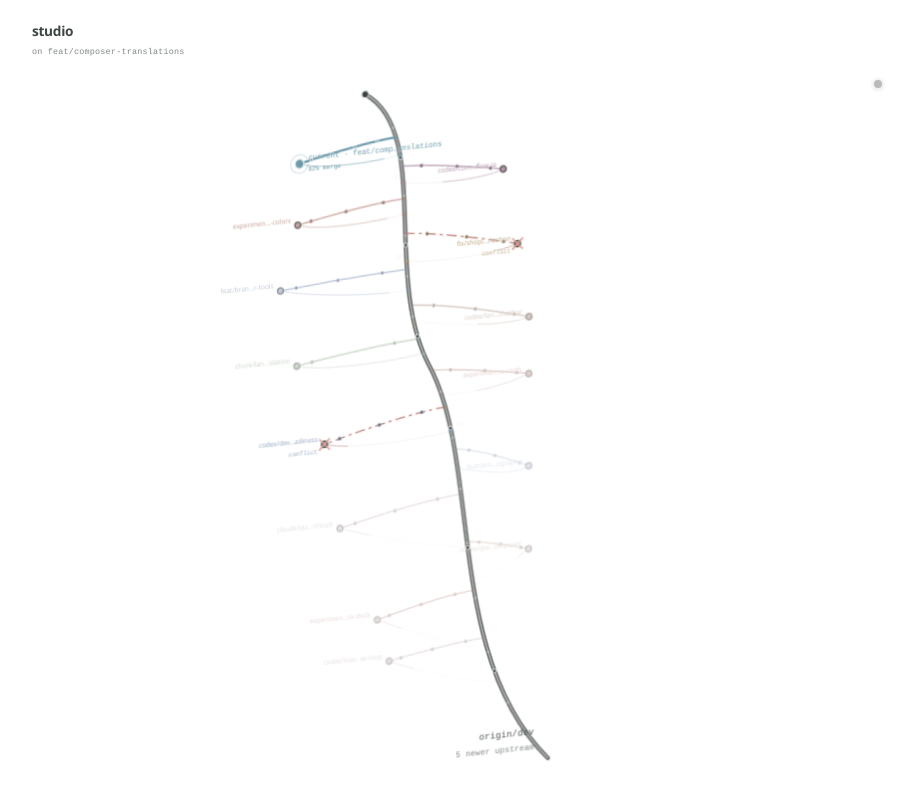
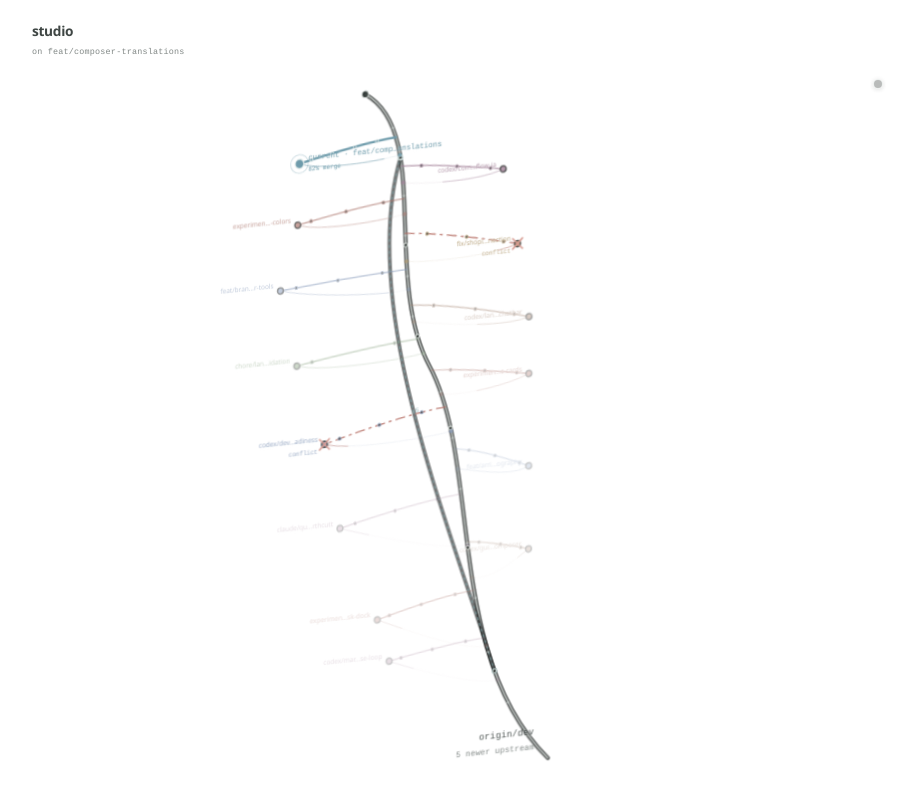
Before and after one commit to theShyamsindhia/branch-organism, a React (Vite) app: page / in a window 1280 px wide. Shown: the whole page, without its empty margins (366-1280 px from the left). Built offline with nearby package versions, Linux system fonts and the light colour scheme.

Commit message:
Add tray toggle and upstream ghost

```diff
--- a/package.json
+++ b/package.json
@@ -1,7 +1,7 @@
 {
   "name": "branch-organism",
   "private": true,
-  "version": "0.13.0",
+  "version": "0.14.1",
   "description": "A minimal living Git branch overlay.",
   "main": "electron/main.cjs",
   "scripts": {
--- a/src/App.jsx
+++ b/src/App.jsx
@@ -179,6 +179,9 @@ function TreeBranch({ branch, currentTick, index, total }) {
   const labelAnchor = branch.isCurrent && direction < 0 ? 'start' : 'end'
   const cardX = tipX < 250 ? clamp(tipX + 12, 12, 306) : clamp(tipX - 206, 12, 306)
   const cardY = clamp(tipY - 64, 12, 616)
+  const currentLabel = branch.sha
+    ? `current · ${trimName(branch.name, 16)} · ${branch.sha}`
+    : `current · ${trimName(branch.name, 20)}`
 
   return (
     <g
@@ -207,15 +210,10 @@ function TreeBranch({ branch, currentTick, index, total }) {
         <path className="conflict-mark" d={`M ${tipX - 5} ${tipY - 5} l 10 10 M ${tipX + 5} ${tipY - 5} l -10 10`} />
       )}
       <text className={branch.isCurrent ? 'current-label' : 'branch-label__name'} x={labelX} y={tipY - 3} textAnchor={labelAnchor}>
-        {branch.isCurrent ? `current · ${trimName(branch.name, 20)}` : trimName(branch.name, 17)}
+        {branch.isCurrent ? currentLabel : trimName(branch.name, 17)}
       </text>
       {statusLabel && (
         <text className="branch-label__progress" x={labelX} y={tipY + 8} textAnchor={labelAnchor}>{statusLabel}</text>
-      )}
-      {branch.behind > 0 && (
-        <text className="ghost-diff" x={checkpoint.x - direction * 5} y={checkpoint.y - 4} textAnchor={direction < 0 ? 'start' : 'end'}>
-          +{branch.behind}
-        </text>
       )}
       <foreignObject className="branch-hover-card" x={cardX} y={cardY} width="202" height="132">
         <div className="branch-hover-card__surface" xmlns="http://www.w3.org/1999/xhtml">
@@ -252,6 +250,28 @@ function GitTree({ state, currentTick }) {
   const fallbackCurrentIndex = clamp(baseIncoming, 0, Math.max(baseCommits.length - 1, 0))
   const currentBaseIndex = exactCurrentIndex >= 0 ? exactCurrentIndex : fallbackCurrentIndex
   const currentBasePoint = basePointAt(currentBaseIndex)
+  const remoteBasePoint = basePointAt(0)
+  const upstreamSide = currentBasePoint.x > 390 ? -1 : 1
+  const upstreamOffset = clamp(20 + Math.abs(currentBasePoint.y - remoteBasePoint.y) * 0.12, 22, 44)
+  const upstreamCurve = [
+    currentBasePoint,
+    {
+      x: currentBasePoint.x + upstreamSide * upstreamOffset,
+      y: currentBasePoint.y - Math.abs(currentBasePoint.y - remoteBasePoint.y) * 0.28,
+    },
+    {
+      x: remoteBasePoint.x + upstreamSide * upstreamOffset,
+      y: remoteBasePoint.y + Math.abs(currentBasePoint.y - remoteBasePoint.y) * 0.28,
+    },
+    remoteBasePoint,
+  ]
+  const upstreamGhostPath = [
+    `M ${currentBasePoint.x.toFixed(1)} ${currentBasePoint.y.toFixed(1)}`,
+    `C ${upstreamCurve[1].x.toFixed(1)} ${upstreamCurve[1].y.toFixed(1)},`,
+    `${upstreamCurve[2].x.toFixed(1)} ${upstreamCurve[2].y.toFixed(1)},`,
+    `${remoteBasePoint.x.toFixed(1)} ${remoteBasePoint.y.toFixed(1)}`,
+  ].join(' ')
+  const upstreamLabelPoint = pointOnCubic(upstreamCurve, 0.5)
 
   return (
     <svg className="git-tree" viewBox="0 0 520 760" role="img" aria-label={`Git tree for ${state.repoName}`}>
@@ -264,6 +284,23 @@ function GitTree({ state, currentTick }) {
         <g className={`base-spine ${baseIsCurrent ? 'base-spine--current' : ''} ${baseIsCurrent && currentTick ? 'is-tick' : ''}`}>
           <path className="base-spine__underlay" d={SPINE_PATH} />
           <path className="base-spine__line" d={SPINE_PATH} />
+          {baseIncoming > 0 && (
+            <g className="upstream-ghost">
+              <title>{base} moved {baseIncoming} {baseIncoming === 1 ? 'commit' : 'commits'} beyond {state.base}</title>
+              <path className="upstream-ghost__underlay" d={upstreamGhostPath} />
+              <path className="upstream-ghost__line" d={upstreamGhostPath} />
+              <circle className="upstream-ghost__checkpoint" cx={currentBasePoint.x} cy={currentBasePoint.y} r="2.4" />
+              <circle className="upstream-ghost__head" cx={remoteBasePoint.x} cy={remoteBasePoint.y} r="2.8" />
+              <text
+                className="upstream-ghost__label"
+                textAnchor="middle"
+                x={upstreamLabelPoint.x}
+                y={upstreamLabelPoint.y - 5}
+              >
+                +{baseIncoming}
+              </text>
+            </g>
+          )}
           {branches.map((_branch, index) => {
             const position = branches.length > 1 ? index / (branches.length - 1) : 0.5
             const point = pointOnSpine(0.1 + position * 0.82)
@@ -279,6 +316,7 @@ function GitTree({ state, currentTick }) {
           })}
           {baseIsCurrent && (
             <g className={`spine-current-position ${baseFullySynced ? 'is-synced' : ''}`}>
+              <title>Current: {state.base} at {baseBranch?.sha || 'unknown commit'}</title>
               <circle className="spine-current-ring" cx={currentBasePoint.x} cy={currentBasePoint.y} r="7" />
               <circle className="spine-current-dot" cx={currentBasePoint.x} cy={currentBasePoint.y} r="2.5" />
               <line
@@ -294,7 +332,9 @@ function GitTree({ state, currentTick }) {
                 x={currentBasePoint.x + (baseFullySynced ? -13 : 13)}
                 y={currentBasePoint.y + 2.5}
               >
-                {baseFullySynced ? `${state.base} = ${base} · current` : `${state.base} · current`}
+                {baseFullySynced
+                  ? `current · ${state.base} = ${base} · ${baseBranch?.sha || 'unknown'}`
+                  : `current · ${state.base} · ${baseBranch?.sha || 'unknown'}`}
               </text>
             </g>
           )}
--- a/src/styles.css
+++ b/src/styles.css
@@ -242,10 +242,6 @@ body {
   opacity: 0.8;
 }
 
-.ghost-diff {
-  font-family: 'Geist Mono', ui-monospace, monospace;
-}
-
 .branch-label__name {
   fill: var(--branch-color);
   font-size: 6.6px;
@@ -253,8 +249,7 @@ body {
 }
 
 .branch-label__progress,
-.current-label,
-.ghost-diff {
+.current-label {
   fill: rgba(225, 232, 228, 0.54);
   font-size: 6.2px;
   font-family: 'Geist Mono', ui-monospace, monospace;
@@ -267,10 +262,6 @@ body {
 .current-label {
   fill: var(--branch-color);
   font-size: 7.6px;
-}
-
-.ghost-diff {
-  fill: rgba(225, 232, 228, 0.44);
 }
 
 .branch-hover-card {
@@ -326,6 +317,45 @@ body {
 .base-spine .base-spine__line {
   stroke: rgba(223, 230, 226, 0.78);
   stroke-width: 1.45;
+}
+
+.upstream-ghost path {
+  fill: none;
+  stroke-linecap: round;
+  stroke-linejoin: round;
+  vector-effect: non-scaling-stroke;
+}
+
+.upstream-ghost__underlay {
+  stroke: rgba(16, 20, 19, 0.58);
+  stroke-width: 3.8;
+}
+
+.upstream-ghost__line {
+  stroke: rgba(126, 166, 171, 0.82);
+  stroke-width: 1.1;
+  stroke-dasharray: 2 4;
+}
+
+.upstream-ghost__checkpoint {
+  fill: rgba(25, 31, 30, 0.9) !important;
+  stroke: rgba(126, 166, 171, 0.62);
+  stroke-width: 1;
+  vector-effect: non-scaling-stroke;
+}
+
+.upstream-ghost__head {
+  fill: rgba(126, 166, 171, 0.9) !important;
+  stroke: rgba(235, 241, 238, 0.52);
+  stroke-width: 0.9;
+  vector-effect: non-scaling-stroke;
+}
+
+.upstream-ghost__label {
+  fill: rgba(126, 166, 171, 0.82);
+  font-family: 'Geist Mono', ui-monospace, monospace;
+  font-size: 6.4px;
+  letter-spacing: 0.015em;
 }
 
 .base-spine circle {
```
Also changed, not shown: electron/main.cjs (+7 -4 lines), 2 other files (tests, documents, lock files or other folders).
